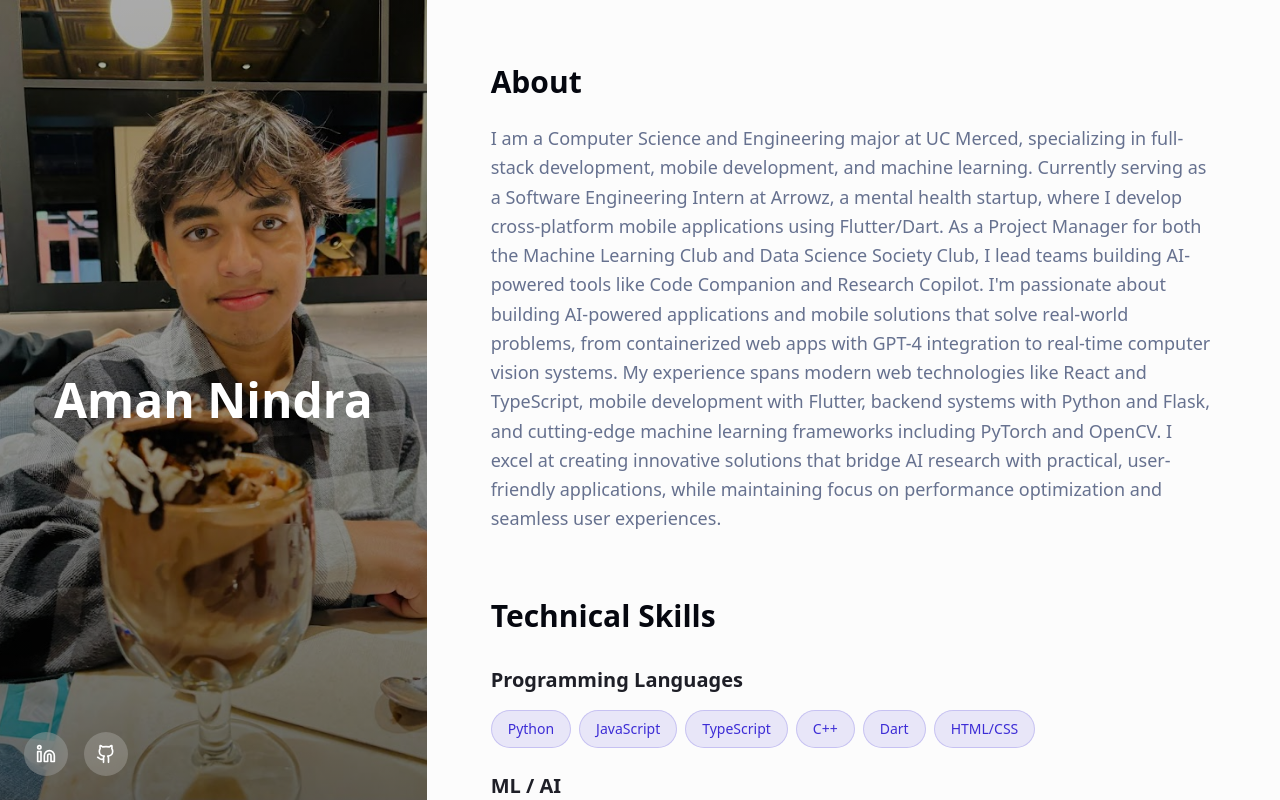
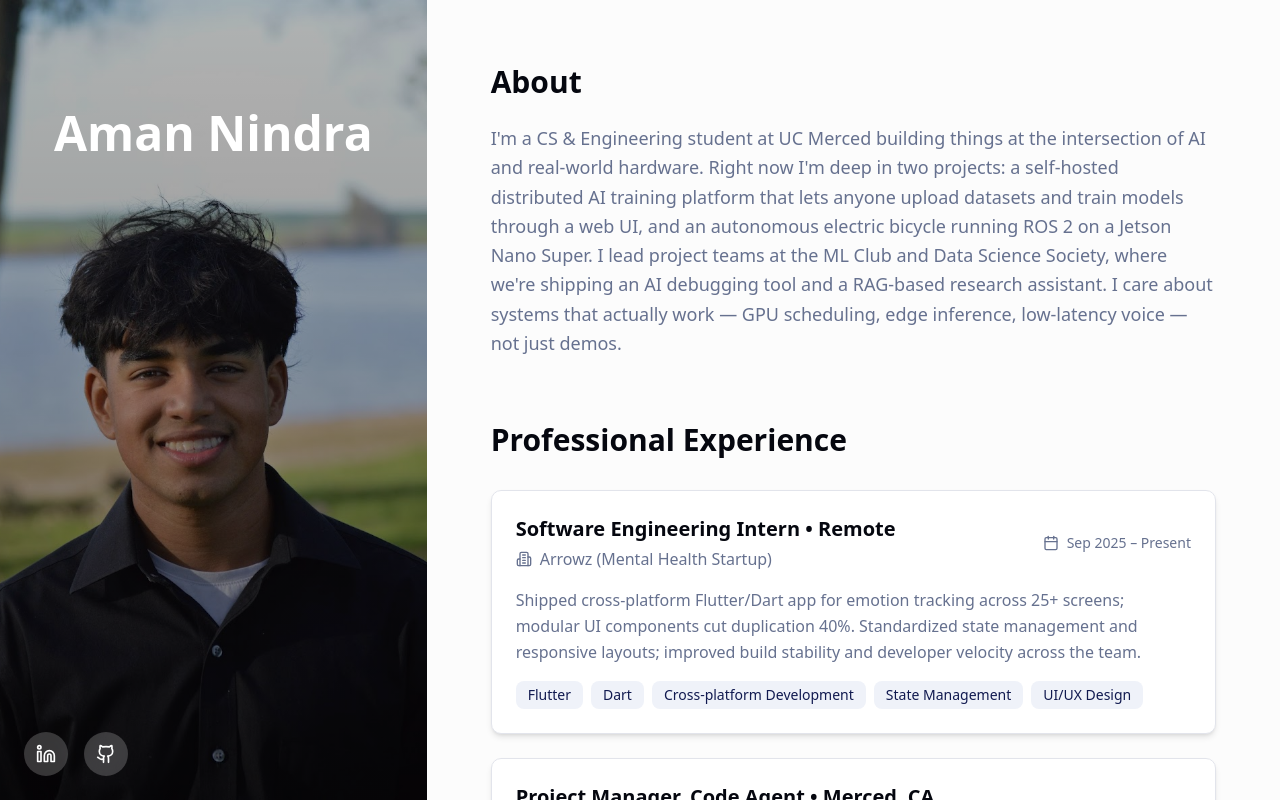
Before and after one commit to amannindra/portfolio, a Next.js app: page / in a window 1280 px wide. Built offline with nearby package versions, Linux system fonts and the light colour scheme.

Commit message:
Update portfolio data with new profile image, enhance About section with current projects, and improve layout in ProfileSection and AboutSection for better presentation. Comment out unused section in ContentSection to streamline the component structure.

```diff
--- a/app/page.tsx
+++ b/app/page.tsx
@@ -12,7 +12,7 @@ export default function Home() {
         <div className="lg:w-1/3 h-[60vh] lg:h-full relative">
           <ProfileSection
             {...portfolioData.personal}
-            profileImage="/profile.jpg"
+            profileImage={portfolioData.personal.profileImage}
           />
         </div>
 
--- a/components/ContentSection.tsx
+++ b/components/ContentSection.tsx
@@ -47,7 +47,7 @@ export default function ContentSection({
         </h2>
         <p className="text-lg text-muted-foreground leading-relaxed">{about}</p>
       </section>
-      <section className="mb-16">
+      {/* <section className="mb-16">
         <h2 className="text-3xl font-bold text-foreground mb-8 flex items-center gap-3">
           Technical Skills
         </h2>
@@ -112,7 +112,7 @@ export default function ContentSection({
             </div>
           )}
         </div>
-      </section>
+      </section> */}
       {/* Experience Section */}
       <section className="mb-16">
         <h2 className="text-3xl font-bold text-foreground mb-8 flex items-center gap-3">
--- a/components/ProfileSection.tsx
+++ b/components/ProfileSection.tsx
@@ -16,7 +16,7 @@ interface ProfileSectionProps {
 export default function ProfileSection({
   name,
   // email,
-  profileImage = "/profile.jpg",
+  profileImage,
   linkedinUrl,
   githubUrl,
 }: ProfileSectionProps) {
@@ -44,7 +44,7 @@ export default function ProfileSection({
       </a> */}
 
       {/* Name centered */}
-      <h1 className="absolute inset-0 flex items-center justify-center text-4xl lg:text-5xl font-bold text-white text-center px-4">
+      <h1 className=" h-1/3 absolute inset-0 flex items-center justify-center text-4xl lg:text-5xl font-bold text-white text-center px-4">
         {name}
       </h1>
 
--- a/lib/portfolio-data.ts
+++ b/lib/portfolio-data.ts
@@ -5,14 +5,28 @@ export const portfolioData = {
     email: "amannindra@gmail.com",
     // phone: "+1 925-605-9936",
     // location: "1431 N Hillview Dr, Milpitas, CA 94035",
-    profileImage: "/profile.jpg", // Replace with your actual profile image
+    profileImage: "/main.jpeg", // Replace with your actual profile image
     linkedinUrl: "https://www.linkedin.com/in/aman-nindra-1b3634270/",
     githubUrl: "https://github.com/amannindra",
   },
 
   // About Section
   about:
-    "I am a Computer Science and Engineering major at UC Merced, specializing in full-stack development, mobile development, and machine learning. Currently serving as a Software Engineering Intern at Arrowz, a mental health startup, where I develop cross-platform mobile applications using Flutter/Dart. As a Project Manager for both the Machine Learning Club and Data Science Society Club, I lead teams building AI-powered tools like Code Companion and Research Copilot. I'm passionate about building AI-powered applications and mobile solutions that solve real-world problems, from containerized web apps with GPT-4 integration to real-time computer vision systems. My experience spans modern web technologies like React and TypeScript, mobile development with Flutter, backend systems with Python and Flask, and cutting-edge machine learning frameworks including PyTorch and OpenCV. I excel at creating innovative solutions that bridge AI research with practical, user-friendly applications, while maintaining focus on performance optimization and seamless user experiences.",
+    "I'm a CS & Engineering student at UC Merced building things at the intersection of AI and real-world hardware. Right now I'm deep in two projects: a self-hosted distributed AI training platform that lets anyone upload datasets and train models through a web UI, and an autonomous electric bicycle running ROS 2 on a Jetson Nano Super. I lead project teams at the ML Club and Data Science Society, where we're shipping an AI debugging tool and a RAG-based research assistant. I care about systems that actually work — GPU scheduling, edge inference, low-latency voice — not just demos.",
+  currentFocus: [
+    {
+      label: "Distributed AI Training",
+      detail: "Self-hosted platform with GPU-aware Kubernetes scheduling",
+    },
+    {
+      label: "Autonomous Robotics",
+      detail: "ROS 2 perception & control on Jetson Nano Super",
+    },
+    {
+      label: "AI Club Projects",
+      detail: "Leading Code Companion & Research Copilot teams",
+    },
+  ],
 
   // Experience
   experience: [
@@ -106,70 +120,76 @@ export const portfolioData = {
   // Projects
   projects: [
     {
+      title: "Self-Hosted Distributed AI Training Platform",
+      description:
+        "Designing and building a self-hosted AI training platform to enable users worldwide to upload datasets (S3-style), configure hyperparameters, and train models through a web interface. Implementing GPU-aware job scheduling via Kubernetes to dynamically allocate workloads across multiple Linux machines based on real-time VRAM and compute availability. Deploying a Raspberry Pi as a lightweight control node to host the site, manage job queues, and persist datasets to attached external storage.",
+      technologies: ["PyTorch", "Kubernetes", "FastAPI", "React.js", "Linux"],
+      period: "Feb 2026 – Present",
+    },
+    {
+      title: "Autonomous Bicycle",
+      description:
+        "Developing an autonomous electric bicycle capable of navigating real-world terrain without human control. Integrating ROS 2 on a Jetson Nano Super (edge AI GPU) for perception, localization, and control.",
+      technologies: ["ROS 2", "Python", "Jetson Nano"],
+      period: "Feb 2026 – Present",
+    },
+    {
+      title: "SafeCall: Emergency Dispatch Simulator",
+      description:
+        "Real-time voice simulator for emergency dispatch training powered by the ElevenLabs Conversational AI API over low-latency WebRTC. Dynamic evaluation engine parses live STT transcripts to score dispatchers across 5 critical criteria and compute a final performance grade. Integrated @vis.gl/react-google-maps for an interactive location-guessing system using Haversine distance scoring.",
+      technologies: [
+        "React.js",
+        "TypeScript",
+        "Tailwind CSS",
+        "WebRTC",
+        "ElevenLabs API",
+      ],
+      period: "Mar 2026",
+      github: "https://github.com/amannindra/Safe-call",
+    },
+    {
+      title: "AI Emotion Intelligence Engine",
+      description:
+        "Fine-tuned BERT-base for 28-class multi-label emotion detection; achieved Macro F1: 0.64–0.70 and Jaccard (samples): 0.59–0.67. Built per-emotion threshold calibration (0.01–0.99 grid search per label), replacing a single global cutoff and improving minority-emotion performance. Benchmarked against GoEmotions baselines (Macro F1 ~0.49) and achieved Macro F1 ~0.64, Precision ~0.52, and Recall ~0.84 in 15 epochs.",
+      technologies: [
+        "PyTorch",
+        "Transformers",
+        "Scikit-learn",
+        "AWS SageMaker",
+      ],
+      period: "Jan 2026",
+      github: "https://github.com/amannindra/GoEmotions-pytorch",
+    },
+    {
+      title: "Wildlife Camera Trap Classification",
+      description:
+        "Achieved Top 4 ranking (log loss: 0.6695) using EVA-Large (300M parameters) Vision Transformer on 16.5K camera trap images across 8 species. Engineered a production-grade training pipeline with DistributedDataParallel (DDP) across 4 Tesla V100 GPUs on AWS SageMaker with mixed-precision training, gradient clipping, and class-weighted loss. Optimized generalization to a -0.64% train-val gap (91.27% val accuracy); outperformed baseline ResNet18 by 3.1%.",
+      technologies: ["PyTorch", "Vision Transformers", "AWS SageMaker"],
+      period: "Jan 2026",
+      github: "https://github.com/amannindra/DSS-Image-Classification",
+    },
+    {
       title: "ASL Voice Assistant",
       description:
-        "A–Z ASL recognition with emotion-aware voice chat; ONNX Runtime enables client-side inference at 90 FPS. Trained CNN in PyTorch with augmentation and mixed precision; exported to ONNX with dynamic axes. Built Next.js UI (App Router, Tailwind) with accessible components and graceful fallbacks for camera/mic permissions.",
-      technologies: [
-        "Next.js",
-        "PyTorch",
-        "ONNX",
-        "Hume AI",
-        "Vapi",
-        "Tailwind CSS",
-      ],
+        "A–Z ASL recognition with emotion-aware voice chat; ONNX Runtime enables client-side inference at 90 FPS. Trained CNN in PyTorch with augmentation and mixed precision; exported to ONNX with dynamic axes. Built Next.js UI (App Router, Tailwind) with accessible components and graceful fallbacks for camera and mic permissions.",
+      technologies: ["Next.js", "PyTorch", "ONNX", "Hume AI", "Vapi"],
       period: "June 2025",
-    },
-    {
-      title: "Real-time Image Classifier",
-      description:
-        "Fine-tuned ResNet-18 on Cats vs Dogs to 98.6% validation accuracy; used cyclic LR and label smoothing. 30 FPS webcam inference via OpenCV pipeline (resize/normalize, softmax thresholding, class overlay). Reproducible training scripts and Jupyter notebooks; automated environment setup with requirements.txt.",
-      technologies: ["Python", "PyTorch", "ResNet-18", "OpenCV", "Jupyter"],
-      period: "June - August 2025",
-      github: "https://github.com/amannindra/CatvsDog_pytorch",
+      github: "https://github.com/Shhreya-Anand/Berkeley25",
     },
     {
       title: "AI-Resume Analyzer",
       description:
-        "Containerized full-stack app that ingests PDFs and returns structured, role-aligned feedback with job matches. RESTful Flask service: PDF parsing via pdfminer, input validation, rate limiting, and CORS-secured endpoints. Realtime updates to Firebase; typed React UI that highlights skills gaps and exports notes to Markdown.",
+        "Containerized full-stack app that ingests PDFs and returns resume recommendations, job matches, and a personalized dashboard to manage saved listings. Engineered a Firebase Realtime Database caching layer for job queries, reducing redundant Apify API calls and improving frontend response times. Designed a daily background cron scheduler (APScheduler) with MD5 signature hashing to auto-refresh listings and prevent duplicate database entries.",
       technologies: [
         "Python",
         "Flask",
-        "React",
+        "React.js",
         "TypeScript",
-        "Firebase",
+        "AWS",
         "OpenAI API",
       ],
       period: "June - July 2025",
-      // github: "https://github.com/amannindra/AI-Resume",
-    },
-    {
-      title: "UCM Trip AI Agent",
-      description:
-        "Natural-language trip planning using Gemini + Maps Grounding; parses intent and constraints to build candidate routes. Dynamic stop matching across 7+ routes using Haversine distance and snapping to road geometry for realism. Secure API routes for geocoding and distance matrix; deployed on Vercel with interactive map and ETA breakdowns.",
-      technologies: [
-        "Next.js",
-        "TypeScript",
-        "Google Gemini",
-        "Google Maps",
-        "Vercel",
-      ],
-      period: "Nov 2025",
-    },
-    {
-      title: "EdTok Learning Platform",
-      description:
-        "Created the frontend of EdTok, a platform designed to transform student learning through short-form content and quizzes. EdTok allows teachers to upload educational videos organized by classes, subjects, and chapters, followed by quizzes to test student understanding.",
-      technologies: ["HTML", "CSS", "JavaScript", "React"],
-      // link: "https://edtok.example.com",
-      // github: "https://github.com/amannindra/edtok",
-    },
-    {
-      title: "AI Chatbot",
-      description:
-        "Building a free website where users can interact with multiple LLMs, including GPT-4, Claude 3.0, Meta AI, and Gemini. User data is securely stored via Firebase. The platform is funded through Google Ads.",
-      technologies: ["React", "Firebase", "LLM Models", "Node.js"],
-      // link: "https://aichatbot.example.com",
-      // github: "https://github.com/amannindra/ai-chatbot",
+      github: "https://github.com/amannindra/ML-Resume",
     },
   ],
 
```
Also changed, not shown: components/AboutSection.tsx (+40 -12 lines), public/main.jpeg (added).
